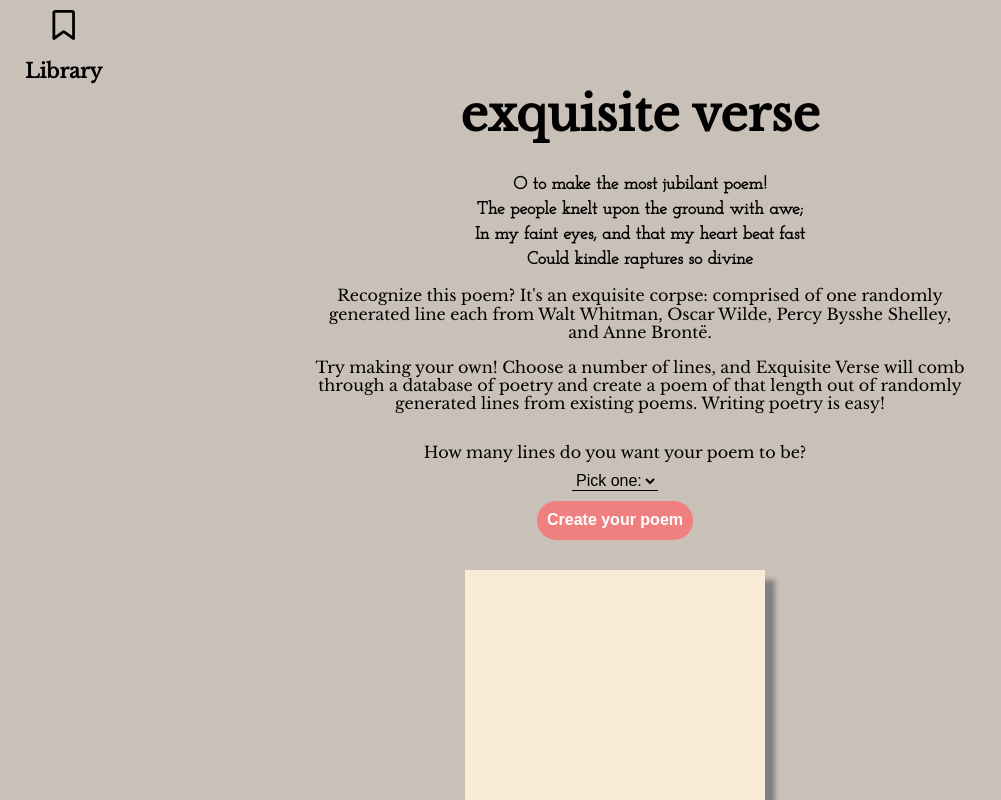
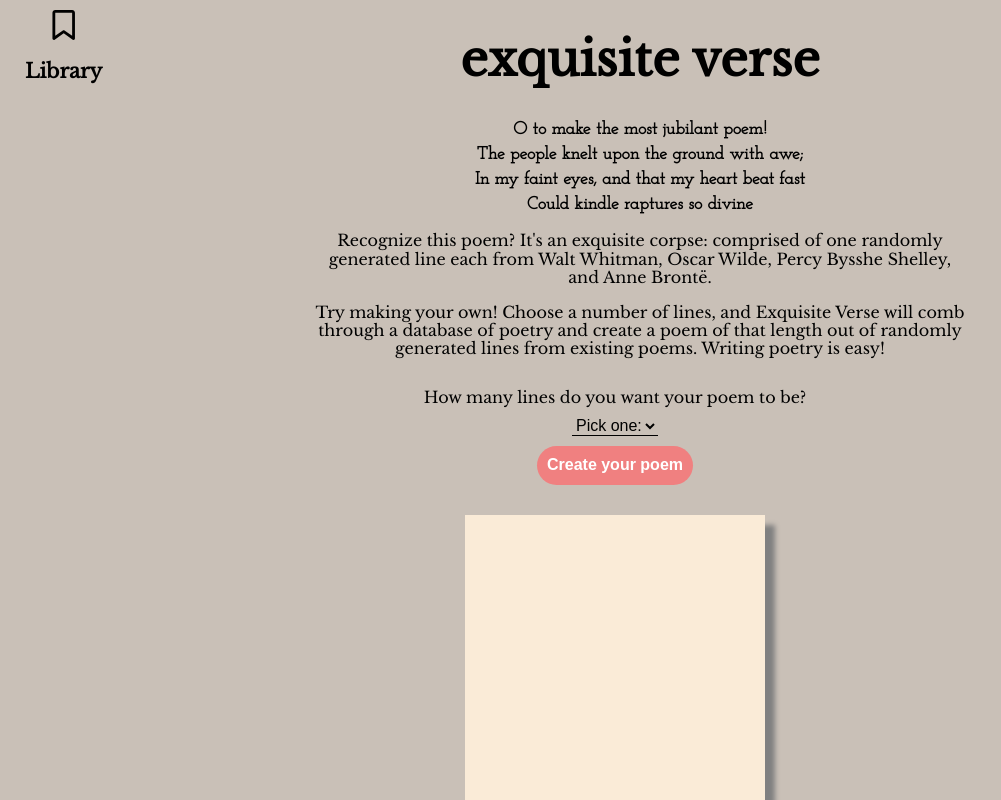
Before and after one commit to ldevuono/exquisiteVerse, a React (Create React App) app: page / in a window 1280 px wide. Shown: the top 800 px of the page, without its empty margins (0-1001 px from the left). Built offline with nearby package versions, Linux system fonts and the light colour scheme; no server answers; the database is empty; a web font is replaced by a local one.

Commit message:
padding on h1

```diff
--- a/src/App.css
+++ b/src/App.css
@@ -299,8 +299,7 @@ li {
 h1 {
   font-size: 3rem;
   text-transform: lowercase;
-  padding-top: 55px;
-  transition: .3s ease;
+  transition: .2s ease;
 }
 
 .example p {
@@ -467,6 +466,10 @@ button:focus {
   .goToLibrary p {
     margin-left: 10px;
   }
+
+  h1 {
+    padding-top: 55px;
+  }
 }
 
 @media (max-width:430px) {
```
